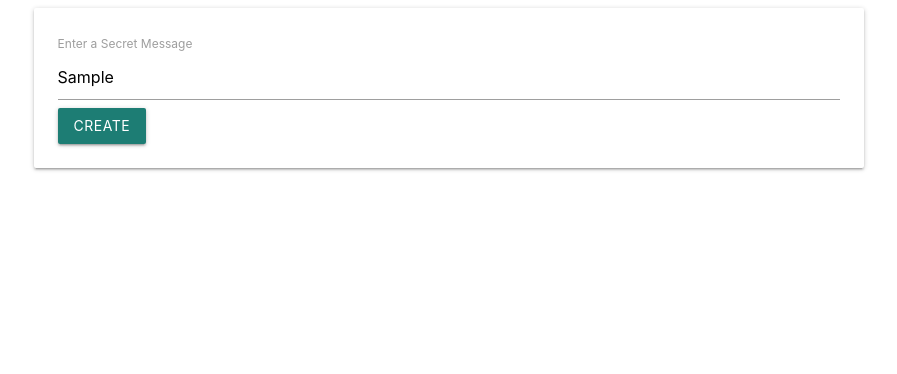
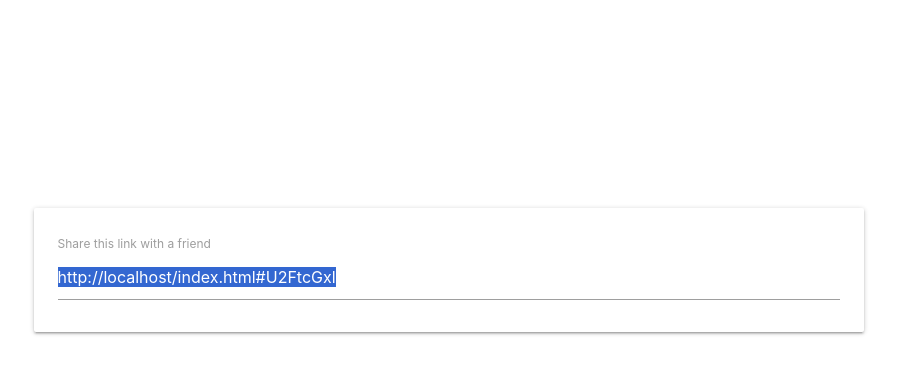
Before and after one commit to v-racine/secret-messages-app, a plain HTML site: page index.html in a window 1280 px wide. Both pictures are taken after typing "Sample" into the empty fields and a click on the button "CREATE". Shown: the whole page, without its empty margins (191-1088 px from the left). Drawn offline with nearby package versions, Linux system fonts and the light colour scheme.

Commit message:
feat: encoding (#2)
* feat: encoding

* cleanup

```diff
--- a/index.html
+++ b/index.html
@@ -10,6 +10,11 @@
       integrity="sha256-OweaP/Ic6rsV+lysfyS4h+LM6sRwuO3euTYfr6M124g="
       crossorigin="anonymous"
     />
+    <style>
+      .row {
+        margin-top: 25vh;
+      }
+    </style>
 
     <title>Secret Messages</title>
   </head>
@@ -17,13 +22,20 @@
   <body>
     <div class="row">
       <div class="col s8 offset-s2">
-        <div class="card-panel">
+        <div id="message" class="card-panel">
           <form>
             <label for="message-input">Enter a Secret Message</label>
             <input id="message-input" />
             <button class="btn">Create</button>
           </form>
         </div>
+
+        <div id="link" class="card-panel hide">
+          <div>
+            <label for="link-input">Share this link with a friend</label>
+            <input id="link-input" readonly />
+          </div>
+        </div>
       </div>
     </div>
   </body>
--- a/index.js
+++ b/index.js
@@ -1,10 +1,18 @@
 document.addEventListener("DOMContentLoaded", () => {
   const form = document.querySelector("form");
-  const input = document.querySelector("#message-input");
+  const messageDiv = document.querySelector("#message");
+  const linkDiv = document.querySelector("#link");
+  const message = document.querySelector("#message-input");
+  const link = document.querySelector("#link-input");
 
   form.addEventListener("submit", (e) => {
     e.preventDefault();
 
-    console.log(input.value);
+    messageDiv.classList.add("hide");
+    linkDiv.classList.remove("hide");
+
+    const encoded = btoa(unescape(encodeURIComponent(message.value)));
+    link.value = `${window.location}#${encoded}`;
+    link.select();
   });
 });
```
